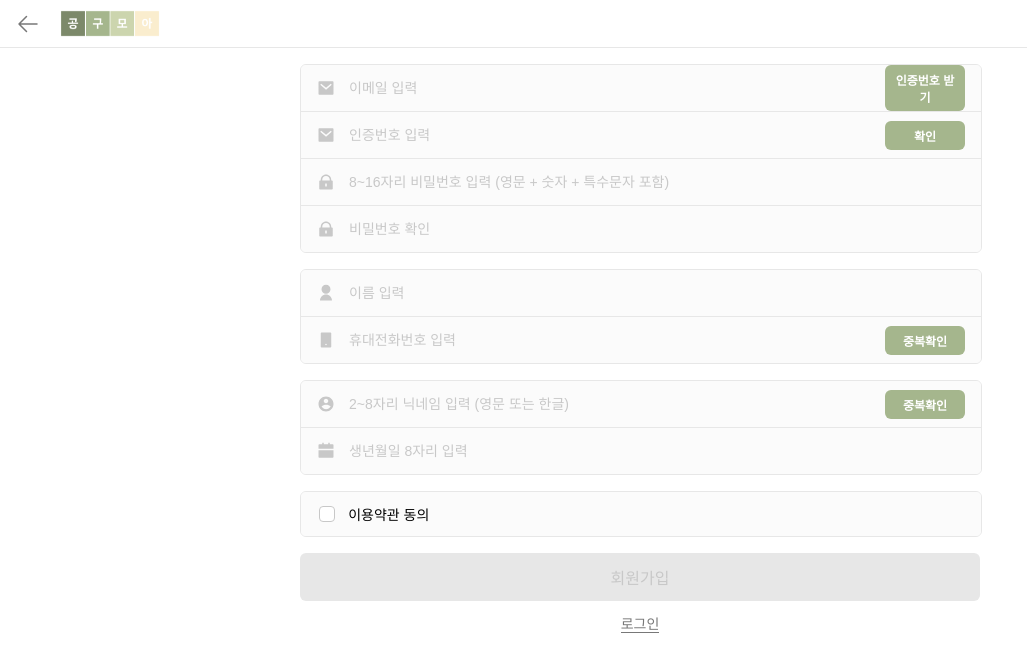
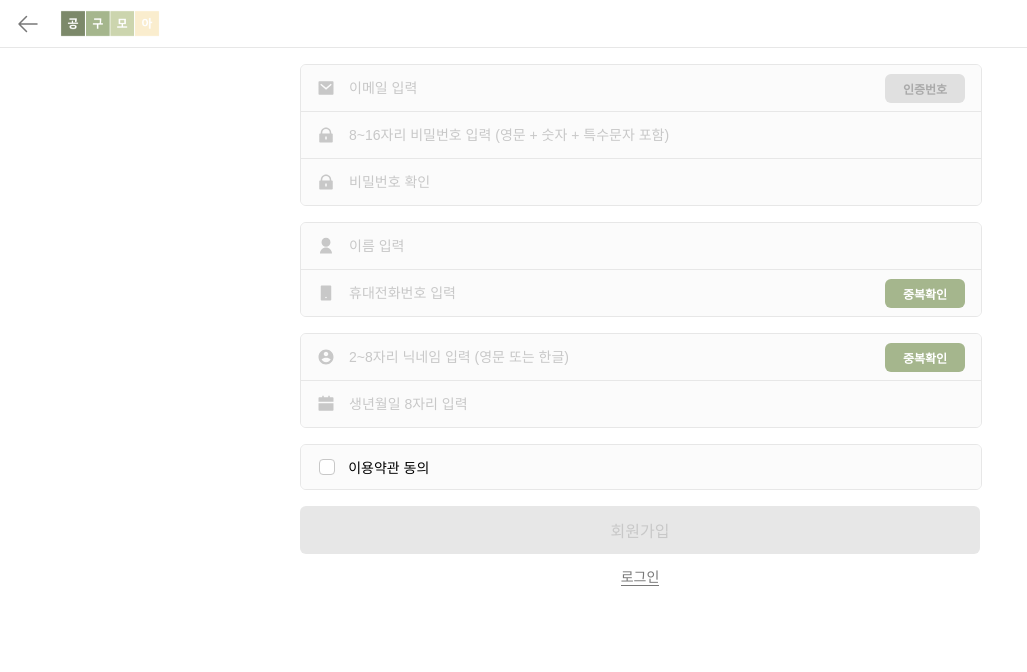
Before and after one commit to jiyun921/GongguMoa-frontend, a React (Vite) app: page /register in a window 1280 px wide. Shown: the top 672 px of the page, without its empty margins (0-1027 px from the left). Built offline with nearby package versions, Linux system fonts and the light colour scheme; a web font is replaced by a local one.

Commit message:
fix authcode

```diff
--- a/src/api/axios.ts
+++ b/src/api/axios.ts
@@ -0,0 +1,8 @@
+import axios from "axios";
+
+const api = axios.create({
+  baseURL: "https://gonggumoa.o-r.kr",
+  withCredentials: true,
+});
+
+export default api;
--- a/src/components/formInput.tsx
+++ b/src/components/formInput.tsx
@@ -15,6 +15,7 @@ interface FormInputProps {
   errorBorderRadius?: string;
   isValid?: boolean;
   iconColor?: string;
+  disabled?: boolean;
 }
 
 const FormInput = ({
@@ -28,6 +29,7 @@ const FormInput = ({
   isError,
   errorBorderRadius,
   iconColor,
+  disabled,
 }: FormInputProps) => {
   const borderStyle = isError
     ? {
@@ -46,7 +48,17 @@ const FormInput = ({
         onChange={onChange}
       />
       {buttonText && (
-        <SmallButton onClick={onButtonClick}>{buttonText}</SmallButton>
+        <SmallButton
+          onClick={onButtonClick}
+          disabled={disabled}
+          style={
+            disabled
+              ? { background: "#e0e0e0", color: "#aaa", cursor: "not-allowed" }
+              : {}
+          }
+        >
+          {buttonText}
+        </SmallButton>
       )}
     </InputWrapper>
   );
--- a/src/pages/Register.tsx
+++ b/src/pages/Register.tsx
@@ -6,6 +6,7 @@ import { Container, Box, InputGroup, AgreementWrapper } from "../styles/common";
 import { Button, TextButtonWrapper, TextButton } from "../styles/button";
 import {
   EmailIcon,
+  CheckIcon,
   PasswordIcon,
   NicknameIcon,
   BirthdateIcon,
@@ -32,6 +33,8 @@ const Register = () => {
   const [phoneChecked, setPhoneChecked] = useState(false);
   const [nicknameChecked, setNicknameChecked] = useState(false);
   const [errors, setErrors] = useState<{ [key: string]: string }>({});
+  const [showAuthInput, setShowAuthInput] = useState(false);
+  const [isSendingAuth, setIsSendingAuth] = useState(false);
 
   const isValidPassword = (pw: string) =>
     /^(?=.*[a-zA-Z])(?=.*\d)(?=.*[!@#$%^&*])[A-Za-z\d!@#$%^&*]{8,16}$/.test(pw);
@@ -62,17 +65,22 @@ const Register = () => {
     nicknameChecked;
 
   const sendAuthCode = async () => {
+    if (isSendingAuth) return; // 중복 방지
+    setIsSendingAuth(true);
     try {
       const { data } = await api.post("/api/users/email-code", { email });
       if (data.success) {
         alert("인증번호가 이메일로 발송되었습니다.");
         setErrors((prev) => ({ ...prev, email: "" }));
+        setShowAuthInput(true); // 인증번호 입력 칸 보이기
       } else {
         setErrors((prev) => ({ ...prev, email: data.message }));
       }
     } catch (err) {
       console.error("sendAuthCode 에러:", err);
       setErrors((prev) => ({ ...prev, email: "네트워크 오류" }));
+    } finally {
+      setIsSendingAuth(false);
     }
   };
 
@@ -164,12 +172,13 @@ const Register = () => {
               placeholder="이메일 입력"
               value={email}
               onChange={(e) => setEmail(e.target.value)}
-              buttonText="인증번호 받기"
+              buttonText="인증번호"
               onButtonClick={sendAuthCode}
               isError={!!errors.email}
               iconColor={isEmailVerified ? colors.primary : undefined}
+              disabled={!isValidEmail(email) || isSendingAuth}
             />
-            {!isEmailVerified && (
+            {showAuthInput && !isEmailVerified && (
               <FormInput
                 icon={<EmailIcon />}
                 type="text"
```
